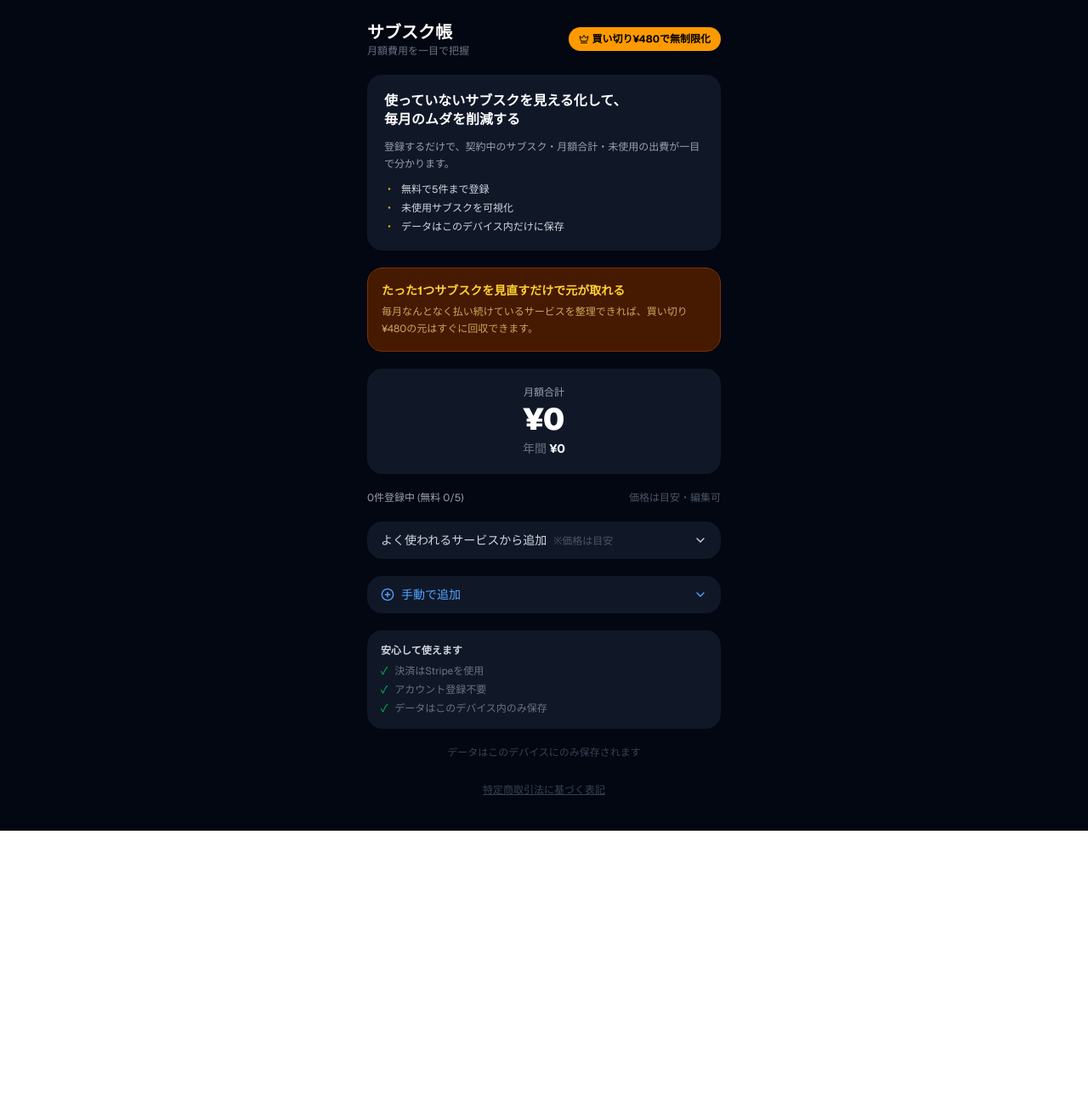
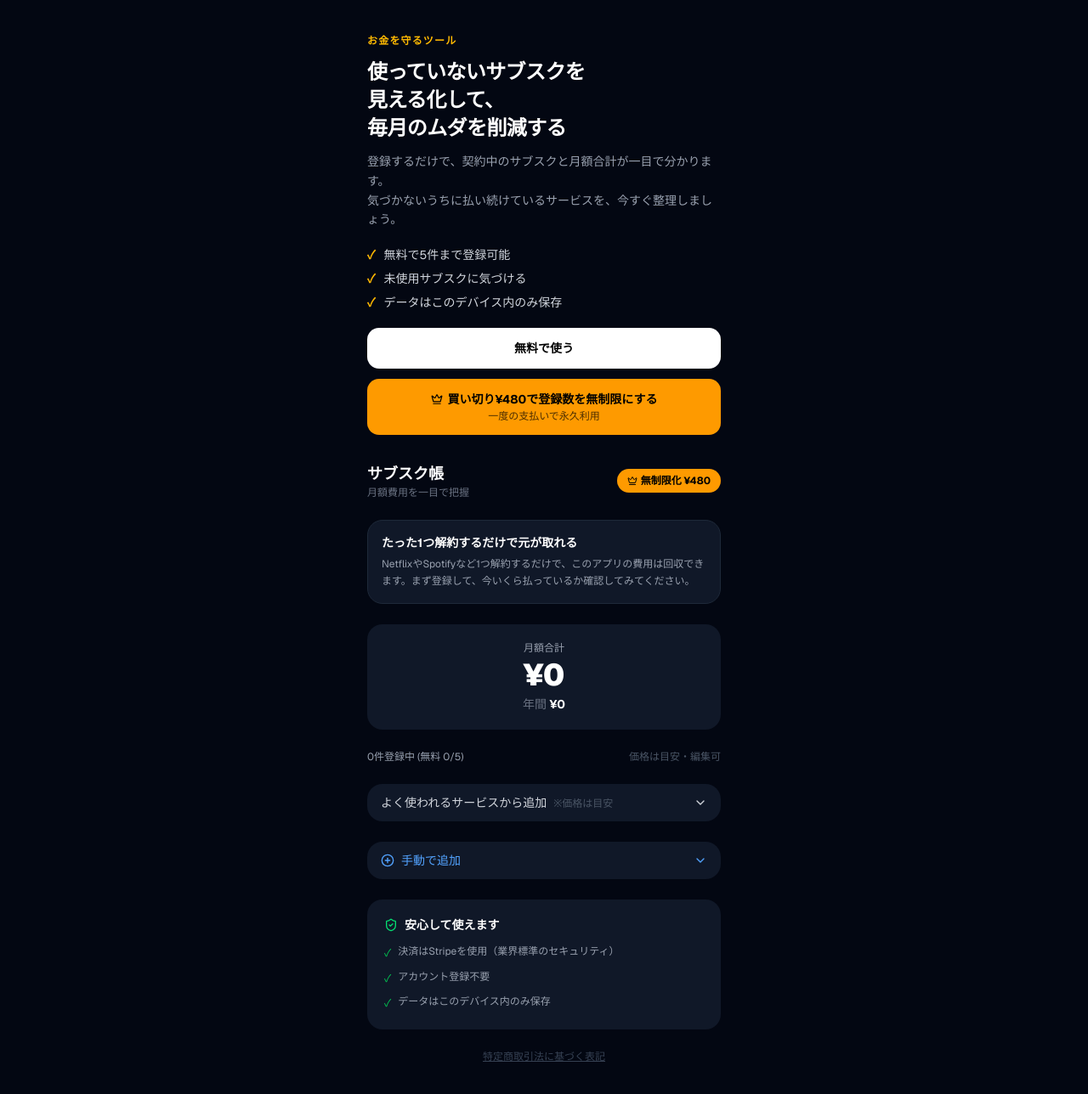
Before and after one commit to Seiya0928/subsuku-cho, a Next.js app: page / in a window 1280 px wide. Shown: the top 1288 px of the page at 85% size. Before the commit the page ends 978 px from the top, so only its background shows below. Built offline with nearby package versions, Linux system fonts and the light colour scheme.

Commit message:
feat: LP全面改修（ヒーロー・価値訴求・安心セクション）

```diff
--- a/app/page.tsx
+++ b/app/page.tsx
@@ -1,7 +1,7 @@
 'use client';
 
 import { useState, useEffect, useCallback, useRef } from 'react';
-import { PlusCircle, Trash2, TrendingDown, Crown, ChevronDown, ChevronUp, Pencil, Check } from 'lucide-react';
+import { PlusCircle, Trash2, TrendingDown, Crown, ChevronDown, ChevronUp, Pencil, Check, ShieldCheck } from 'lucide-react';
 import { PieChart, Pie, Cell, Tooltip, ResponsiveContainer } from 'recharts';
 import {
   Subscription, Category, CATEGORIES, CATEGORY_COLORS, PRESETS, BillingCycle,
@@ -24,17 +24,17 @@ const EMPTY: Omit<Subscription, 'id' | 'createdAt'> = {
 };
 
 export default function HomePage() {
-  const [subs, setSubs]         = useState<Subscription[]>([]);
-  const [premium, setPrem]      = useState(false);
-  const [showAdd, setShowAdd]   = useState(false);
+  const [subs, setSubs]             = useState<Subscription[]>([]);
+  const [premium, setPrem]          = useState(false);
+  const [showAdd, setShowAdd]       = useState(false);
   const [showPreset, setShowPreset] = useState(false);
-  const [form, setForm]         = useState({ ...EMPTY });
-  const [purchasing] = useState(false);
-  const [editingId, setEditingId]     = useState<string | null>(null);
-  const [editAmount, setEditAmount]   = useState('');
-  const editRef = useRef<HTMLInputElement>(null);
-
+  const [form, setForm]             = useState({ ...EMPTY });
+  const [purchasing]                = useState(false);
+  const [editingId, setEditingId]   = useState<string | null>(null);
+  const [editAmount, setEditAmount] = useState('');
   const [stripeError, setStripeError] = useState('');
+  const editRef   = useRef<HTMLInputElement>(null);
+  const appRef    = useRef<HTMLDivElement>(null);
 
   useEffect(() => {
     setSubs(getSubscriptions());
@@ -95,6 +95,10 @@ export default function HomePage() {
     form.submit();
   };
 
+  const scrollToApp = () => {
+    appRef.current?.scrollIntoView({ behavior: 'smooth' });
+  };
+
   // 集計
   const monthlyTotal = subs.reduce((acc, s) => acc + toMonthly(s.amount, s.billingCycle), 0);
   const yearlyTotal  = monthlyTotal * 12;
@@ -113,12 +117,57 @@ export default function HomePage() {
 
   return (
     <div className="min-h-screen bg-gray-950 text-white">
-      <div className="max-w-md mx-auto px-4 py-6 space-y-5">
+      <div className="max-w-md mx-auto px-4 py-8 space-y-6">
 
-        {/* ヘッダー */}
-        <div className="flex items-center justify-between">
+        {/* ━━ ヒーローセクション ━━ */}
+        {!premium && (
+          <section className="space-y-5 pt-2">
+            <div className="space-y-3">
+              <p className="text-xs text-amber-400 font-semibold tracking-widest uppercase">お金を守るツール</p>
+              <h1 className="text-2xl font-black leading-snug tracking-tight">
+                使っていないサブスクを<br />見える化して、<br />毎月のムダを削減する
+              </h1>
+              <p className="text-gray-400 text-sm leading-relaxed">
+                登録するだけで、契約中のサブスクと月額合計が一目で分かります。<br />
+                気づかないうちに払い続けているサービスを、今すぐ整理しましょう。
+              </p>
+            </div>
+
+            <ul className="space-y-2">
+              {[
+                '無料で5件まで登録可能',
+                '未使用サブスクに気づける',
+                'データはこのデバイス内のみ保存',
+              ].map(item => (
+                <li key={item} className="flex items-center gap-2.5 text-sm text-gray-300">
+                  <span className="text-amber-400 font-bold">✓</span>{item}
+                </li>
+              ))}
+            </ul>
+
+            <div className="flex flex-col gap-3">
+              <button
+                onClick={scrollToApp}
+                className="w-full bg-white hover:bg-gray-100 text-black text-sm font-bold py-3.5 rounded-xl transition-colors"
+              >
+                無料で使う
+              </button>
+              <button
+                onClick={handlePurchase}
+                disabled={purchasing}
+                className="w-full bg-amber-500 hover:bg-amber-400 text-black text-sm font-bold py-3.5 rounded-xl transition-colors disabled:opacity-50 flex flex-col items-center gap-0.5"
+              >
+                <span className="flex items-center gap-1.5"><Crown size={14} />買い切り¥480で登録数を無制限にする</span>
+                <span className="text-xs font-normal opacity-70">一度の支払いで永久利用</span>
+              </button>
+            </div>
+          </section>
+        )}
+
+        {/* ━━ ヘッダー（アプリ部分） ━━ */}
+        <div ref={appRef} className="flex items-center justify-between pt-2">
           <div>
-            <h1 className="text-xl font-bold">サブスク帳</h1>
+            <h2 className="text-lg font-bold">サブスク帳</h2>
             <p className="text-xs text-gray-500">月額費用を一目で把握</p>
           </div>
           {!premium ? (
@@ -128,7 +177,7 @@ export default function HomePage() {
               className="flex items-center gap-1 bg-amber-500 hover:bg-amber-400 text-black text-xs font-bold px-3 py-1.5 rounded-full transition-colors disabled:opacity-50"
             >
               <Crown size={12} />
-              {purchasing ? '処理中...' : '買い切り¥480で無制限化'}
+              {purchasing ? '処理中...' : '無制限化 ¥480'}
             </button>
           ) : (
             <span className="flex items-center gap-1 text-amber-400 text-xs font-bold">
@@ -137,42 +186,23 @@ export default function HomePage() {
           )}
         </div>
 
-        {/* ヒーローセクション */}
-        {!premium && (
-          <div className="bg-gray-900 rounded-2xl p-5 space-y-3">
-            <h2 className="text-base font-bold leading-snug">
-              使っていないサブスクを見える化して、<br />毎月のムダを削減する
-            </h2>
-            <p className="text-gray-400 text-xs leading-relaxed">
-              登録するだけで、契約中のサブスク・月額合計・未使用の出費が一目で分かります。
-            </p>
-            <ul className="space-y-1.5">
-              {['無料で5件まで登録', '未使用サブスクを可視化', 'データはこのデバイス内だけに保存'].map(item => (
-                <li key={item} className="flex items-center gap-2 text-xs text-gray-300">
-                  <span className="text-amber-400">・</span>{item}
-                </li>
-              ))}
-            </ul>
-          </div>
-        )}
-
         {stripeError && (
           <div className="bg-red-950 border border-red-800 rounded-xl px-3 py-2">
             <p className="text-red-300 text-xs">エラー: {stripeError}</p>
           </div>
         )}
 
-        {/* 価値訴求カード */}
+        {/* ━━ 価値訴求カード ━━ */}
         {!premium && (
-          <div className="bg-amber-950 border border-amber-900 rounded-2xl p-4 space-y-1.5">
-            <p className="text-amber-300 text-sm font-bold">たった1つサブスクを見直すだけで元が取れる</p>
-            <p className="text-amber-200/70 text-xs leading-relaxed">
-              毎月なんとなく払い続けているサービスを整理できれば、買い切り¥480の元はすぐに回収できます。
+          <div className="bg-gray-900 border border-gray-800 rounded-2xl p-4 space-y-1.5">
+            <p className="text-white text-sm font-bold">たった1つ解約するだけで元が取れる</p>
+            <p className="text-gray-400 text-xs leading-relaxed">
+              NetflixやSpotifyなど1つ解約するだけで、このアプリの費用は回収できます。まず登録して、今いくら払っているか確認してみてください。
             </p>
           </div>
         )}
 
-        {/* サマリーカード */}
+        {/* ━━ サマリーカード ━━ */}
         <div className="bg-gray-900 rounded-2xl p-5 space-y-4">
           <div className="text-center">
             <p className="text-gray-400 text-xs mb-1">月額合計</p>
@@ -205,13 +235,13 @@ export default function HomePage() {
               <p className="text-red-300 text-xs leading-relaxed">
                 未使用サブスクで年間
                 <span className="font-bold text-red-200"> ¥{fmt(wasteTotal * 12)} </span>
-                が消えています
+                が消えています。今すぐ解約を検討しましょう。
               </p>
             </div>
           )}
         </div>
 
-        {/* 円グラフ */}
+        {/* ━━ 円グラフ ━━ */}
         {categoryData.length > 0 && (
           <div className="bg-gray-900 rounded-2xl p-4">
             <p className="text-xs text-gray-400 mb-3">カテゴリ別内訳</p>
@@ -254,7 +284,7 @@ export default function HomePage() {
           </div>
         )}
 
-        {/* リスト */}
+        {/* ━━ サブスクリスト ━━ */}
         <div className="space-y-2">
           <div className="flex items-center justify-between">
             <p className="text-xs text-gray-400">
@@ -329,21 +359,27 @@ export default function HomePage() {
           ))}
         </div>
 
-        {/* 登録上限メッセージ */}
+        {/* ━━ 登録上限メッセージ ━━ */}
         {!canAdd && (
-          <div className="bg-amber-950 border border-amber-800 rounded-xl p-3 text-center">
-            <p className="text-amber-300 text-xs">無料プランは5件まで</p>
+          <div className="bg-amber-950 border border-amber-800 rounded-2xl p-5 space-y-3">
+            <div>
+              <p className="text-amber-300 text-sm font-bold">5件まで無料で使えます。</p>
+              <p className="text-amber-200/70 text-xs mt-1 leading-relaxed">
+                これ以上登録するには、無制限化が必要です。買い切りなので追加料金は一切かかりません。
+              </p>
+            </div>
             <button
               onClick={handlePurchase}
               disabled={purchasing}
-              className="mt-2 bg-amber-500 hover:bg-amber-400 text-black text-xs font-bold px-4 py-1.5 rounded-full transition-colors disabled:opacity-50"
+              className="w-full bg-amber-500 hover:bg-amber-400 text-black text-sm font-bold py-3 rounded-xl transition-colors disabled:opacity-50 flex flex-col items-center gap-0.5"
             >
-              買い切り¥480で登録数を無制限にする
+              <span className="flex items-center gap-1.5"><Crown size={14} />買い切り¥480で登録数を無制限にする</span>
+              <span className="text-xs font-normal opacity-70">一度の支払いで永久利用</span>
             </button>
           </div>
         )}
 
-        {/* プリセット追加 */}
+        {/* ━━ プリセット追加 ━━ */}
         {canAdd && presetNotAdded.length > 0 && (
           <div className="bg-gray-900 rounded-2xl overflow-hidden">
             <button
@@ -371,7 +407,7 @@ export default function HomePage() {
           </div>
         )}
 
-        {/* 手動追加フォーム */}
+        {/* ━━ 手動追加フォーム ━━ */}
         {canAdd && (
           <div className="bg-gray-900 rounded-2xl overflow-hidden">
             <button
@@ -435,24 +471,32 @@ export default function HomePage() {
           </div>
         )}
 
-        {/* 安心材料カード */}
-        <div className="bg-gray-900 rounded-2xl p-4 space-y-2">
-          <p className="text-xs font-bold text-gray-300">安心して使えます</p>
-          <ul className="space-y-1.5">
-            {['決済はStripeを使用', 'アカウント登録不要', 'データはこのデバイス内のみ保存'].map(item => (
-              <li key={item} className="flex items-center gap-2 text-xs text-gray-500">
-                <span className="text-green-500">✓</span>{item}
+        {/* ━━ 安心セクション ━━ */}
+        <div className="bg-gray-900 rounded-2xl p-5 space-y-3">
+          <div className="flex items-center gap-2">
+            <ShieldCheck size={16} className="text-green-400 flex-shrink-0" />
+            <p className="text-sm font-bold text-white">安心して使えます</p>
+          </div>
+          <ul className="space-y-2">
+            {[
+              '決済はStripeを使用（業界標準のセキュリティ）',
+              'アカウント登録不要',
+              'データはこのデバイス内のみ保存',
+            ].map(item => (
+              <li key={item} className="flex items-start gap-2 text-xs text-gray-400 leading-relaxed">
+                <span className="text-green-500 mt-0.5 flex-shrink-0">✓</span>{item}
               </li>
             ))}
           </ul>
         </div>
 
-        <p className="text-center text-gray-700 text-xs pb-2">
-          データはこのデバイスにのみ保存されます
-        </p>
-        <p className="text-center text-gray-700 text-xs pb-4">
-          <a href="/legal" className="underline hover:text-gray-500">特定商取引法に基づく表記</a>
-        </p>
+        {/* ━━ フッター ━━ */}
+        <div className="pb-4 space-y-2 text-center">
+          <p className="text-gray-700 text-xs">
+            <a href="/legal" className="underline hover:text-gray-500">特定商取引法に基づく表記</a>
+          </p>
+        </div>
+
       </div>
     </div>
   );
```
